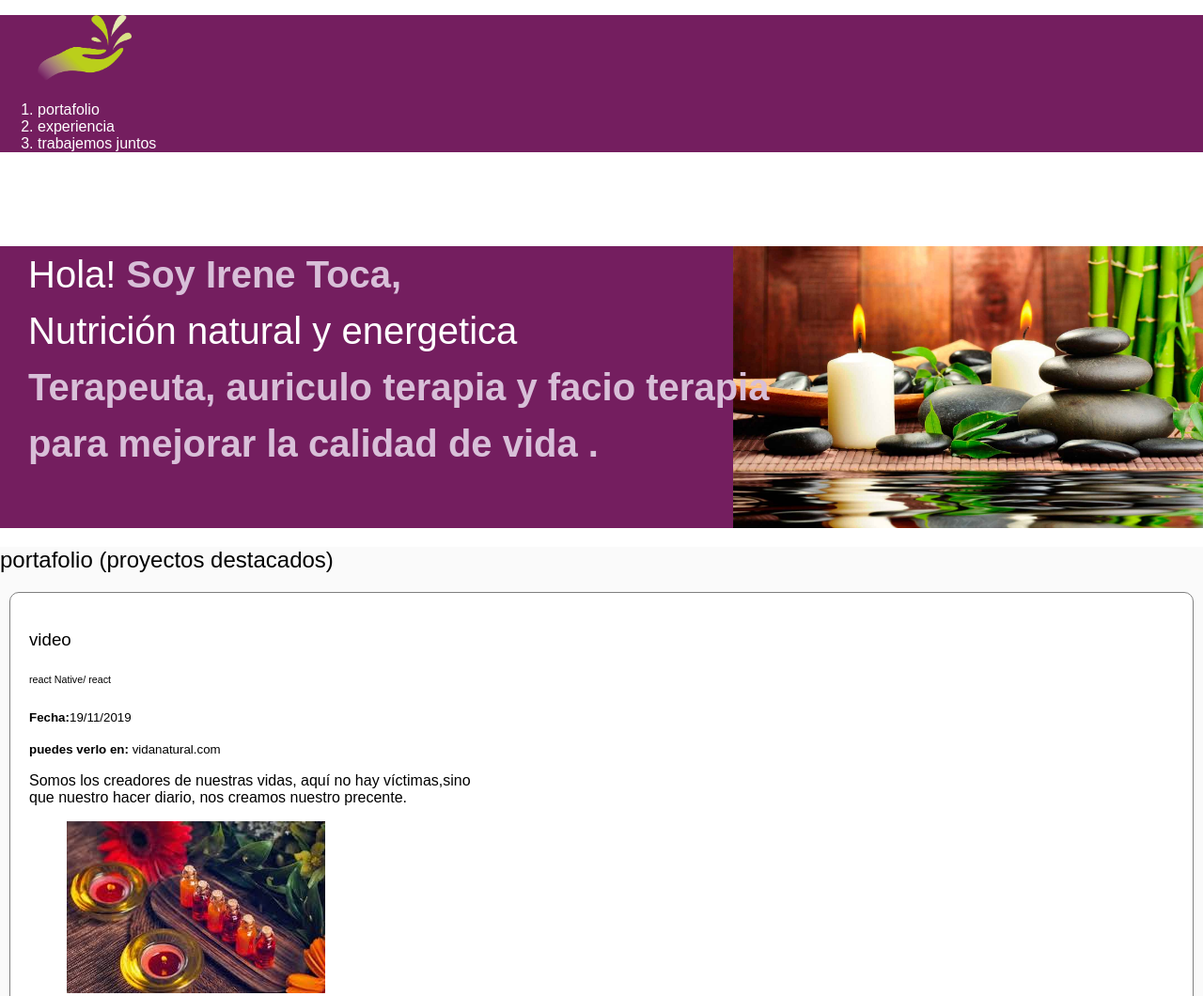
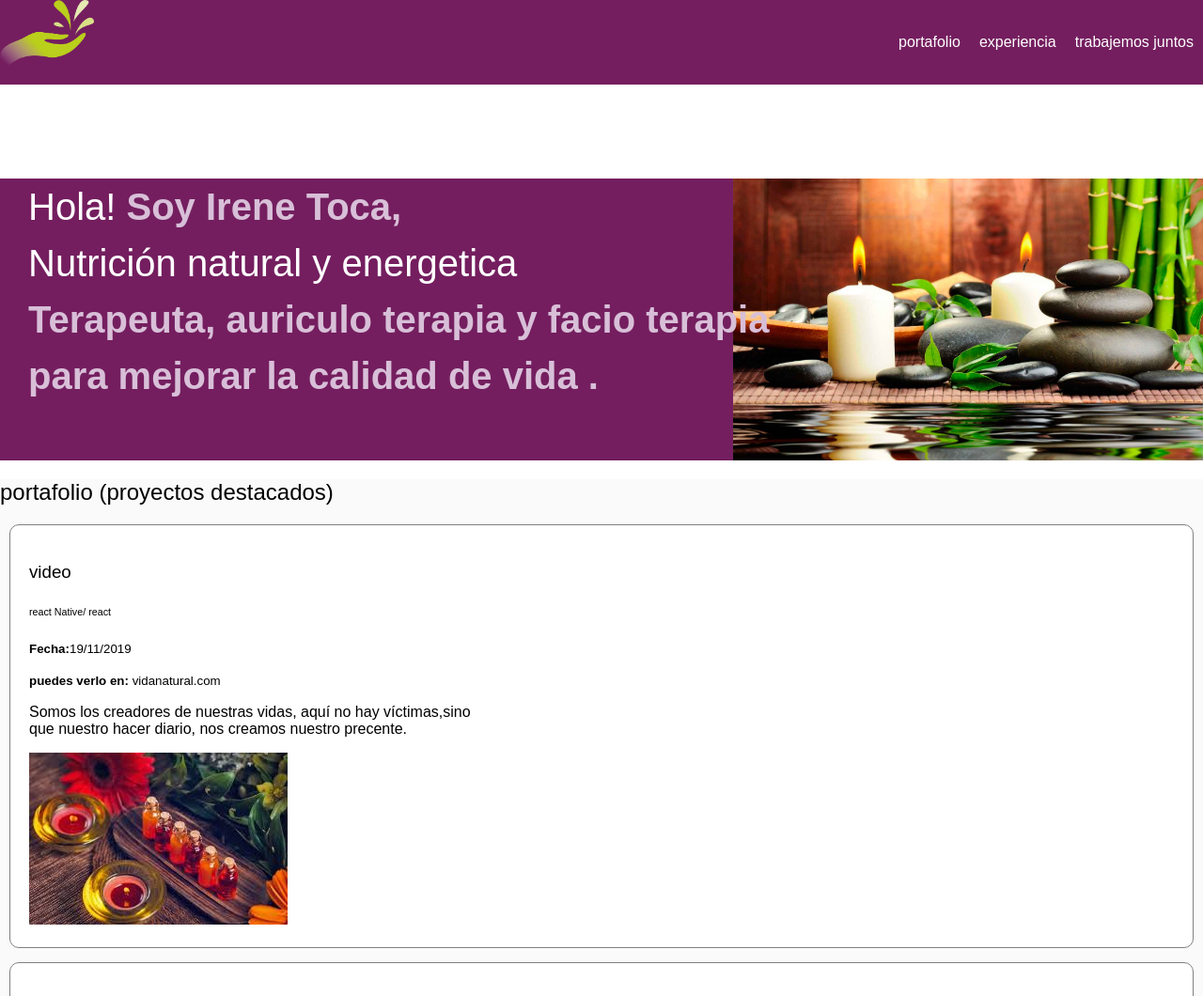
Before and after one commit to Irene-Toca/terapias-naturales, a plain HTML site: page index.html in a window 1280 px wide. Shown: the top 1060 px of the page at 94% size. Drawn offline with Linux system fonts and the light colour scheme; a web font is replaced by a local one.

Commit message:
estoy en la clase 31

```diff
--- a/css/estilos.css
+++ b/css/estilos.css
@@ -87,12 +87,65 @@ h1 strong{
 .header{
 background-color: #741e5f;
 color:white ;
+display: flex;
+/* align-items: center; */
+height:90px;
+justify-content: space-between;
+
 }
+ol,
+ul{
+    margin: 0;
+    padding: 0;
+    list-style: none;
+
+}
+
+figure {
+    margin: 0;
+}
+
+
 .header a {
  color: white;
  text-decoration: none;
 }
+.menu{
+    height:inherit ;
+}
 
+.header ol{
+
+    display: flex;
+    height:inherit ;
+}
+.header ol li {
+    height: inherit;
+}
+.header a{
+    display: flex;
+    align-items: center;
+    height: inherit;
+    padding:0 10px;
+}
+
+.flexbox {
+    display: flex;
+    flex-wrap: wrap;
+    /* flex-direction: column; */
+    justify-content: space-evenly;
+}
+
+
+.box {
+    width: 50px;
+    height: 50px;
+    margin: 5px;
+    border: 1px solid red;
+
+    flex-shrink: 0;
+
+}
 /* .cajas{
     display: flex;
 }
@@ -125,7 +178,7 @@ color:white ;
 
 /* } */
 
-.azul{
+/* .azul{
     width: 300px;
     height: 300px;
     background-color: blue;
@@ -135,4 +188,4 @@ color:white ;
     width: 100px;
     height: 100px;
     background-color: black;
-} */
+}  */
--- a/index.html
+++ b/index.html
@@ -1,22 +1,25 @@
 <!DOCTYPE html>
 <html lang="es">
+
 <head>
     <meta charset="UTF-8">
     <meta name="viewport" content="width=device-width, initial-scale=1.0">
     <meta http-equiv="X-UA-Compatible" content="ie=edge">
     <title>NATURALVIT</title>
     <!-- <link href="https://fonts.googleapis.com/css?family=Bangers&display=swap" rel="stylesheet">  -->
-    <link rel="icon"  type="image/jpg" href="favicon.jpg">
+    <link rel="icon" type="image/jpg" href="favicon.jpg">
     <link href="https://fonts.googleapis.com/css?family=Sue+Ellen+Francisco|Suez+One&display=swap" rel="stylesheet">
     <link rel="stylesheet" href="css/estilos.css">
 </head>
+
 <body>
+
     <header class="header">
-        <div>
+
         <figure class="logo">
-                <img src="img/logo.png" alt="logo de terapias"width="100xp"/>
+            <img src="img/logo.png" alt="logo de terapias" width="100xp" />
         </figure>
-        <nav class="manu">
+        <nav class="menu">
 
             <ol>
                 <li>
@@ -35,7 +38,8 @@
     </header>
     <section class="hero">
         <h1>
-            Hola! <strong>Soy Irene Toca,</strong> <br> Nutrición natural  y energetica  <br> <strong> Terapeuta, auriculo terapia y facio terapia</strong> <br> <strong> para mejorar la  calidad de vida .</strong>
+            Hola! <strong>Soy Irene Toca,</strong> <br> Nutrición natural y energetica <br> <strong> Terapeuta, auriculo
+                terapia y facio terapia</strong> <br> <strong> para mejorar la calidad de vida .</strong>
         </h1>
         <!-- <img src="img/medicina1.jpg" width="500"> -->
     </section>
@@ -47,9 +51,10 @@
             <div class="project-details">
                 <h3 class="project-title">video</h3>
                 <h6 class="project-curse">react Native/ react</h6>
-                <p class="project-date" ><small><strong>Fecha:</strong>19/11/2019</small></p>
+                <p class="project-date"><small><strong>Fecha:</strong>19/11/2019</small></p>
                 <p class="project-url"><small><strong>puedes verlo en: </strong>vidanatural.com</small></p>
-                <p class="project-description">Somos los creadores de nuestras vidas, aquí no hay víctimas,sino que nuestro hacer diario, nos creamos nuestro precente. </p>
+                <p class="project-description">Somos los creadores de nuestras vidas, aquí no hay víctimas,sino que
+                    nuestro hacer diario, nos creamos nuestro precente. </p>
             </div>
 
             <figure class="project-imageContaines">
@@ -62,9 +67,10 @@
             <div class="project-details">
                 <h3 class="project-title">video</h3>
                 <h6 class="project-curse">react Native/ react</h6>
-                <p class="project-date" ><small><strong>Fecha:</strong>19/11/2019</small></p>
+                <p class="project-date"><small><strong>Fecha:</strong>19/11/2019</small></p>
                 <p class="project-url"><small><strong>puedes verlo en: </strong>vidanatural.com</small></p>
-                <p class="project-description">Somos los creadores de nuestras vidas, aquí no hay víctimas,sino que nuestro hacer diario, nos creamos nuestro precente. </p>
+                <p class="project-description">Somos los creadores de nuestras vidas, aquí no hay víctimas,sino que
+                    nuestro hacer diario, nos creamos nuestro precente. </p>
             </div>
 
             <figure class="project-imageContaines">
@@ -81,7 +87,8 @@
                 <img class="event-imag" src="img/massage .jpg" width="300">
             </figure>
             <h3 class="event-title">Distintos metodos</h3>
-            <p class="event-description">La medicina alternativa son practicas que tienen efectos curativos de la medicina, pero que estan desaprobadas.</p>
+            <p class="event-description">La medicina alternativa son practicas que tienen efectos curativos de la
+                medicina, pero que estan desaprobadas.</p>
             <a class="event-url" href="https://www.youtube.com/watch?v=16Ie6J_52ro" target="-blank">ver video</a>
 
         </article>
@@ -111,4 +118,5 @@
    </div> -->
     <!-- finde ejercicio -->
 </body>
+
 </html>
```
Also changed, not shown: flexbox.css (added, +11 -0 lines), flexbox.html (added, +12 -0 lines). Lines whose indentation alone changed are shown as unchanged.
